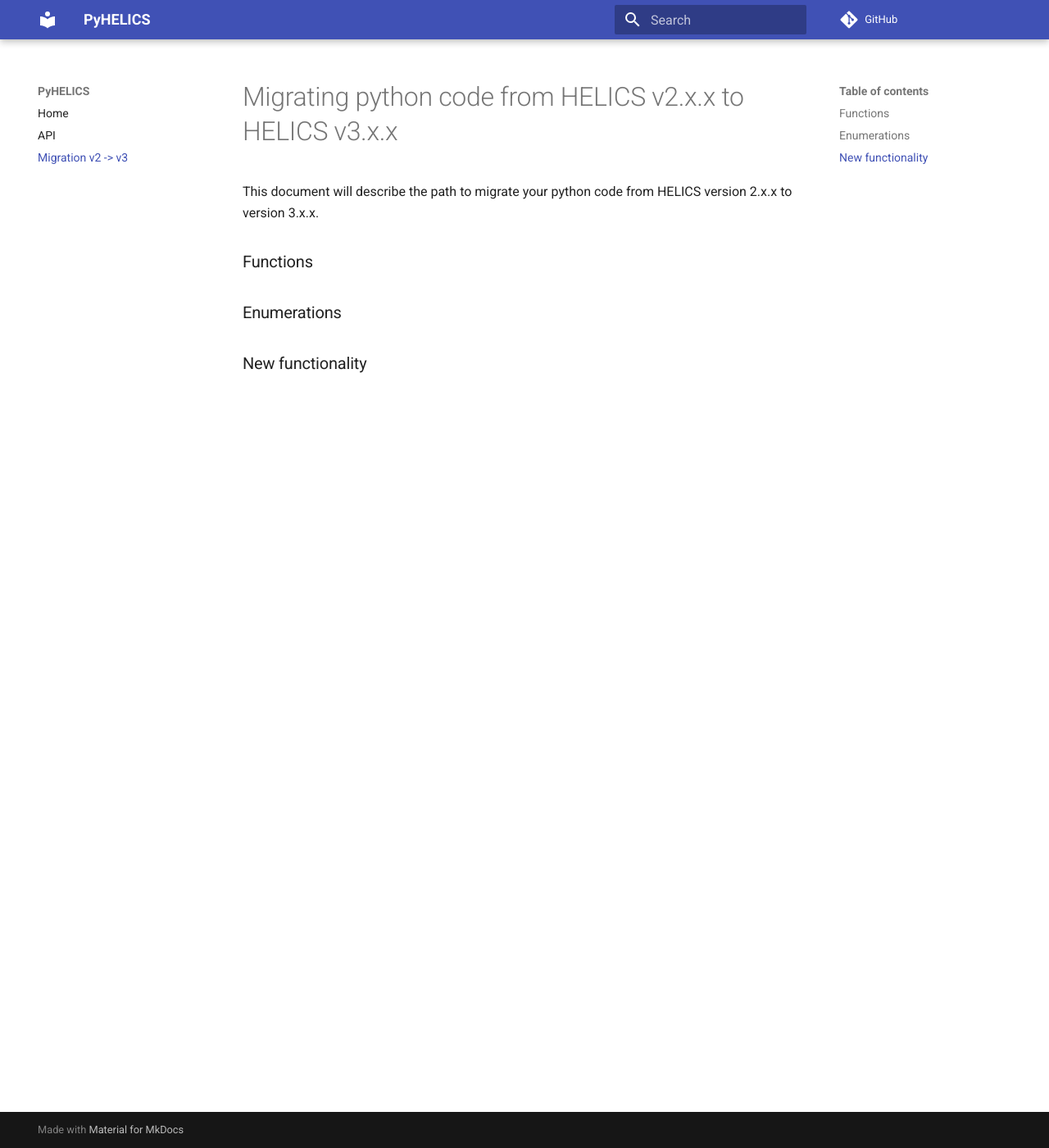
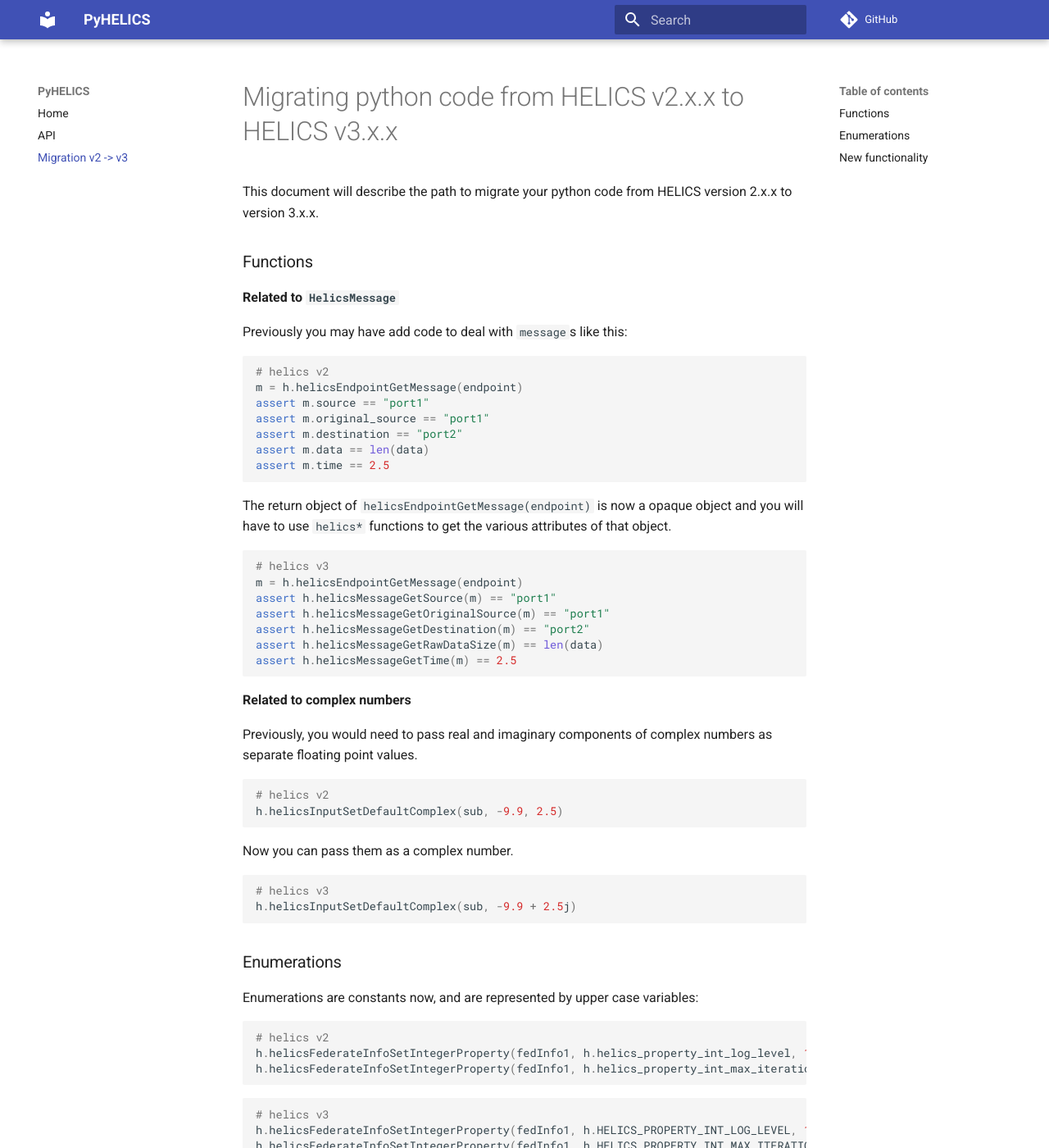
Before and after one commit to GMLC-TDC/pyhelics, an MkDocs documentation site: the page built from docs/migration-helics2-helics3.md, in a window 1280 px wide and 1400 px high. Shown: the whole window at 82% size. Built offline with MkDocs 1.6.1 and Material for MkDocs 9.7.7, drawn with Linux system fonts in a browser that asks for light colours; comment, search, counter and statistics services are not loaded; some of the changed text lies outside the part shown.

Commit message:
Update docs

````diff
--- a/docs/migration-helics2-helics3.md
+++ b/docs/migration-helics2-helics3.md
@@ -4,12 +4,98 @@
 
 ### Functions
 
-<!-- TODO -->
+**Related to `HelicsMessage`**
+
+Previously you may have add code to deal with `message`s like this:
+
+```python
+# helics v2
+m = h.helicsEndpointGetMessage(endpoint)
+assert m.source == "port1"
+assert m.original_source == "port1"
+assert m.destination == "port2"
+assert m.data == len(data)
+assert m.time == 2.5
+```
+
+The return object of `helicsEndpointGetMessage(endpoint)` is now a opaque object and you will have to use `helics*` functions to get the various attributes of that object.
+
+```python
+# helics v3
+m = h.helicsEndpointGetMessage(endpoint)
+assert h.helicsMessageGetSource(m) == "port1"
+assert h.helicsMessageGetOriginalSource(m) == "port1"
+assert h.helicsMessageGetDestination(m) == "port2"
+assert h.helicsMessageGetRawDataSize(m) == len(data)
+assert h.helicsMessageGetTime(m) == 2.5
+```
+
+**Related to complex numbers**
+
+Previously, you would need to pass real and imaginary components of complex numbers as separate floating point values.
+
+```python
+# helics v2
+h.helicsInputSetDefaultComplex(sub, -9.9, 2.5)
+```
+
+Now you can pass them as a complex number.
+
+```python
+# helics v3
+h.helicsInputSetDefaultComplex(sub, -9.9 + 2.5j)
+```
 
 ### Enumerations
 
-<!-- TODO -->
+Enumerations are constants now, and are represented by upper case variables:
+
+```python
+# helics v2
+h.helicsFederateInfoSetIntegerProperty(fedInfo1, h.helics_property_int_log_level, 1)
+h.helicsFederateInfoSetIntegerProperty(fedInfo1, h.helics_property_int_max_iterations, 100)
+```
+
+```python
+# helics v3
+h.helicsFederateInfoSetIntegerProperty(fedInfo1, h.HELICS_PROPERTY_INT_LOG_LEVEL, 1)
+h.helicsFederateInfoSetIntegerProperty(fedInfo1, h.HELICS_PROPERTY_INT_MAX_ITERATIONS, 100)
+```
 
 ### New functionality
 
-<!-- TODO -->
+If you would like to use callbacks you can:
+
+```python
+@h.ffi.callback("void logger(helics_message_object, void* userData)")
+def filterFunc1(mess, user_data):
+    time = h.helicsMessageGetTime(mess)
+    user_data = h.ffi.from_handle(user_data)
+
+    h.helicsMessageSetTime(mess, time + 2.5)
+    user_data += 1
+
+
+class UserData(object):
+    def __init__(self, x):
+        self.x = x
+
+
+...
+
+user_data = UserData(5)
+handle = h.ffi.new_handle(user_data)
+h.helicsFilterSetCustomCallback(f1, filterFunc1, handle)
+
+...
+```
+
+Find the signature of the function that you'd like to call, use `h.ffi.callback` as a python decorator for that function.
+
+```python
+@h.ffi.callback("void logger(helics_message_object, void* userData)")
+```
+
+Then, you can pass the variable that contains a reference to this C function to a helics callback function.
+The user is responsible for managing memory with relation to these objects.
+See [`cffi`'s documentation](https://cffi.readthedocs.io/en/latest/using.html#callbacks-old-style) for more information.
````
